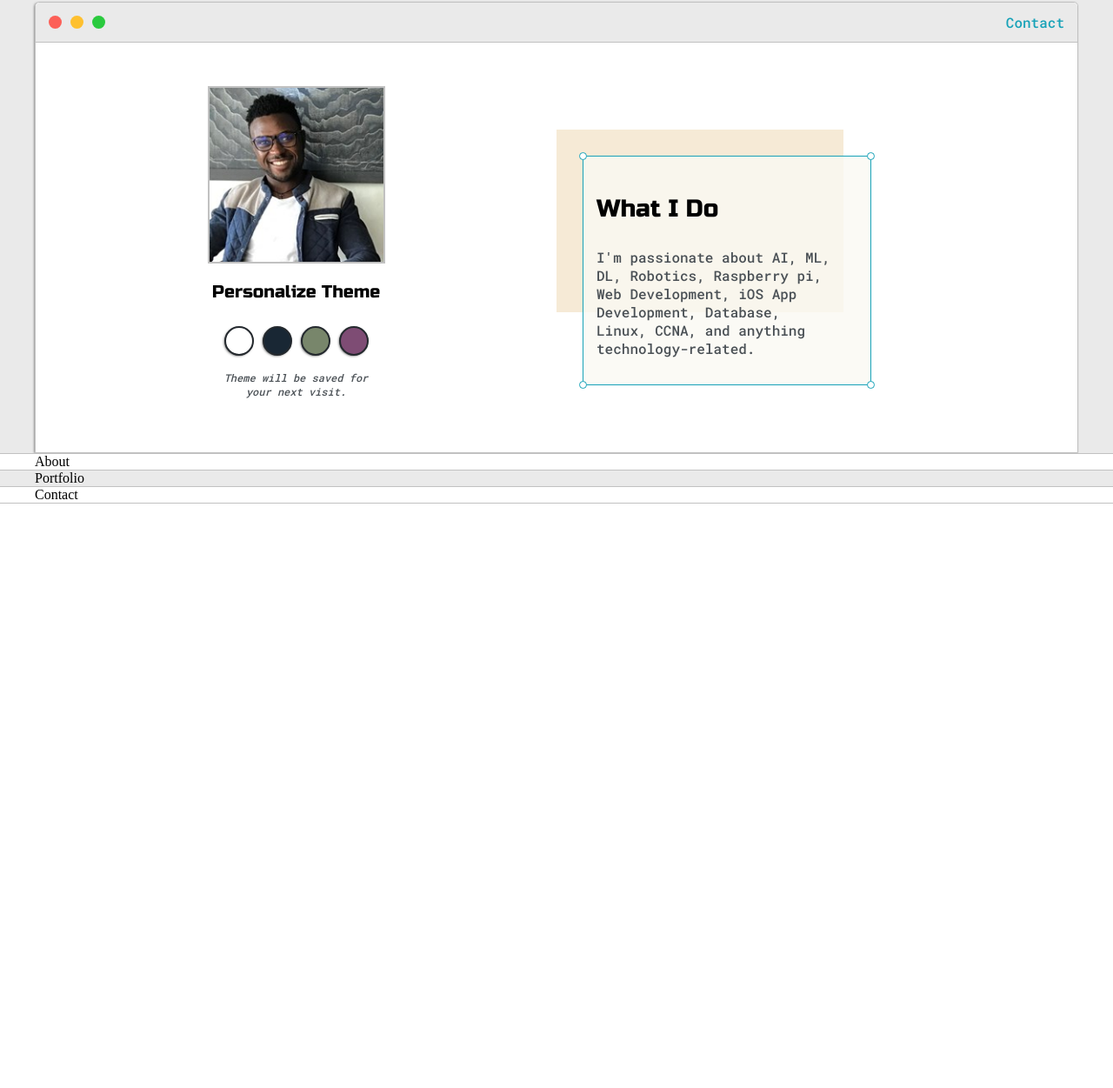
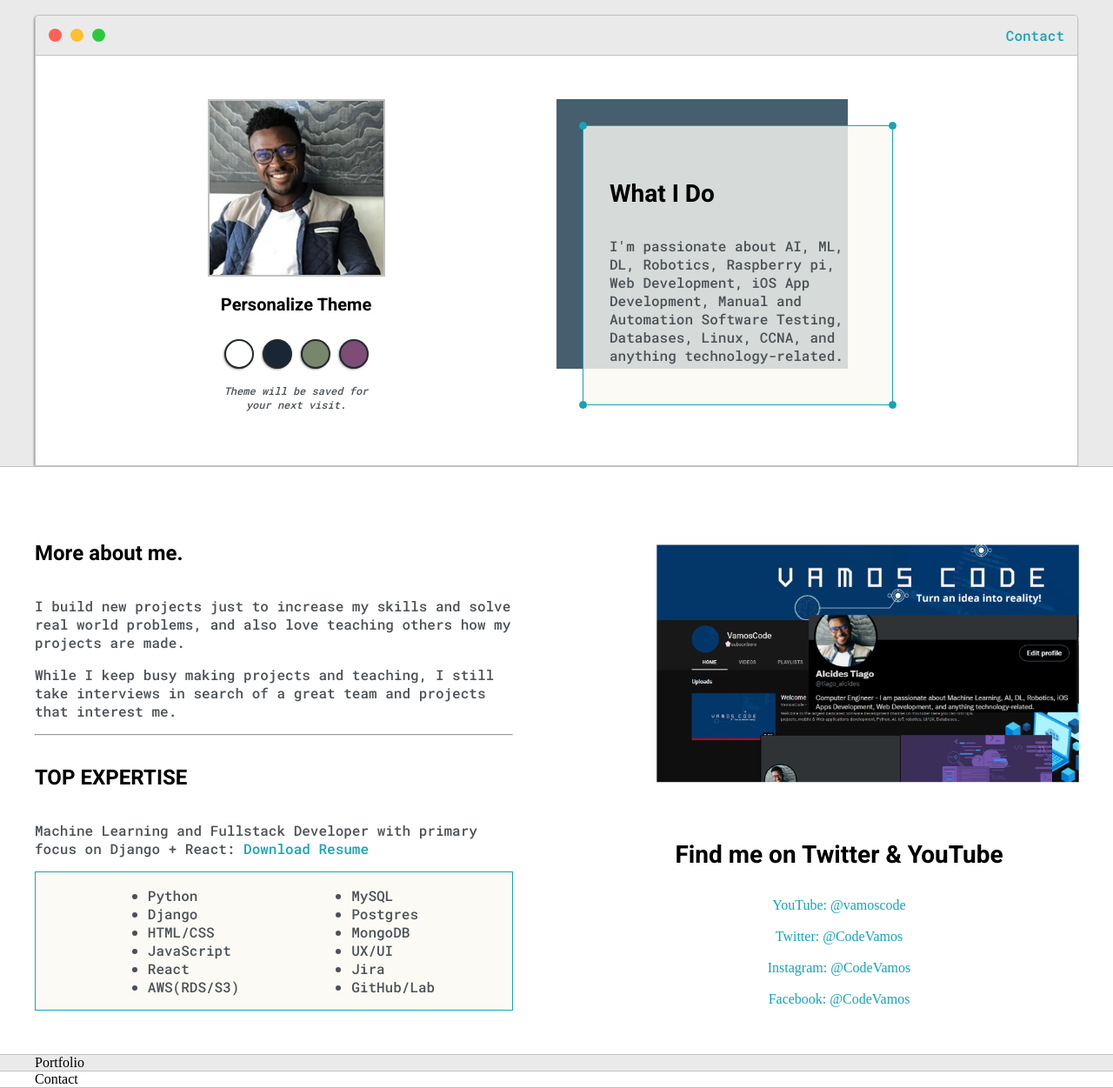
Before and after one commit to AlcidesTiago/mywebsite, a plain HTML site: page index.html in a window 1280 px wide. Shown: the part 159-1410 px from the top of the page at 87% size. Before the commit the page ends 800 px from the top, so only its background shows below. Drawn offline with Linux system fonts and the light colour scheme.

Commit message:
About section done

```diff
--- a/default.css
+++ b/default.css
@@ -14,7 +14,8 @@
     --secondaryTextColor: #4b5156;
     --themeDotBorder: #24292e;
     --previewBg: rgb(251, 249, 243, 0.8);
-    --previewShadow: #f6ead6;
+    --previewShadow01: #f6ead6;
+    --previewShadow02: #455f6e;
 }
 
 html,
@@ -31,7 +32,10 @@ h5,
 h6,
 strong {
     color: var(--mainText);
-    font-family: 'Russo One', sans-serif;
+    /* font-family: 'Russo One', sans-serif; */
+    /* font-family: 'Arimo', sans-serif; */
+    /* font-family: 'Ubuntu', sans-serif; */
+    font-family: 'Heebo', sans-serif;
     font-weight: 500;
 }
 
@@ -106,8 +110,10 @@ textarea {
     border: 1px solid var(--borderColor);
     border-radius: 5px 5px 0 0;
     -box-shadow: -1px 1px 3px -1px rgba(0, 0, 0, 0.75);
-    -webkit-box-shadow: -1px 1px 3px -1px rgba(0, 0, 0, 0.75);
+    /* -webkit-box-shadow: -1px 1px 3px -1px rgba(0, 0, 0, 0.75);
+    box-shadow: -1px 1px 3px -1px rgba(0, 0, 0, 0.75); */
     -moz-box-shadow: -1px 1px 3px -1px rgba(0, 0, 0, 0.75);
+    box-shadow: -1px 1px 3px -1px rgba(0, 0, 0, 0.75);
     display: grid;
     grid-template-columns: 1fr 1fr;
     /* grid-template-rows: 3em 30em; */
@@ -182,7 +188,7 @@ textarea {
     width: 30px;
     background-color: black;
     border-radius: 50px;
-    -box-shadow: -1px 1px 3px -1px rgba(0, 0, 0, 0.75);
+    box-shadow: -1px 1px 3px -1px rgba(0, 0, 0, 0.75);
     -webkit-box-shadow: -1px 1px 3px -1px rgba(0, 0, 0, 0.75);
     -moz-box-shadow: -1px 1px 3px -1px rgba(0, 0, 0, 0.75);
     margin: 5px;
@@ -230,18 +236,23 @@ textarea {
 }
 
 #preview-shadow {
-    background-color: var(--previewShadow);
-    width: 300px;
-    height: 180px;
+    /* background-color: var(--previewShadow); */
+    background-color: var(--previewShadow02);
+    width: 305px;
+    height: 280px;
     padding-left: 30px;
     padding-top: 30px;
 }
 
 #preview {
-    width: 300px;
+    width: 305px;
     border: 1.5px solid #17a2b8;
     background-color: var(--previewBg);
-    padding: 15px;
+    /* padding: 30px; */
+    padding-left: 30px;
+    padding-top: 30px;
+    padding-bottom: 30px;
+    padding-right: 20px;
     position: relative;
 }
 
@@ -257,22 +268,54 @@ textarea {
 #corner-tl {
     top: -5px;
     left: -5px;
+    background-color: #17a2b8;
 }
 
 #corner-tr {
     top: -5px;
     right: -5px;
+    background-color: #17a2b8;
 }
 
 #corner-br {
     bottom: -5px;
     right: -5px;
+    background-color: #17a2b8;
 }
 
 #corner-bl {
     bottom: -5px;
     left: -5px;
+    background-color: #17a2b8;
 }
+
+.about-wrapper {
+    display: grid;
+    grid-template-columns: repeat(auto-fit, minmax(320px, 1fr));
+    padding-bottom: 50px;
+    padding-top: 50px;
+    gap: 100px;
+}
+
+#skills {
+    display: flex;
+    justify-content: space-evenly;
+    border: 1.5px solid #17a2b8;
+    background-color: var(--previewBg);
+}
+
+#social_image {
+    width: 112%;
+}
+
+.social-links {
+    display: grid;
+    align-content: center;
+    text-align: center;
+}
+
+
+/* .about-me  */
 
 @media screen and (max-width: 1200px) {
     .main-container {
--- a/index.html
+++ b/index.html
@@ -9,18 +9,25 @@
 <!--##################################################-->
 <!--##################################################-->
 <html>
+
 <Head>
     <title>Alcides Tiago</title>
 
-        <meta name="viewport" content="width=device-width, initial-scale=1, maximum-scale=1, minimum-scale=1"/>
+    <!-- <meta name="viewport" content="width=device-width, initial-scale=1, maximum-scale=1, minimum-scale=1" /> -->
+    <!-- <link href="https://fonts.googleapis.com/css2?family=Arimo:wght@400;500&display=swap" rel="stylesheet"> -->
+    <!-- <link href="https://fonts.googleapis.com/css2?family=Ubuntu:wght@500&display=swap" rel="stylesheet"> -->
+    <!-- <link href="https://fonts.googleapis.com/css2?family=Ubuntu:wght@700&display=swap" rel="stylesheet"> -->
+    <!-- <link href="https://fonts.googleapis.com/css2?family=Russo+One&display=swap" rel="stylesheet"> -->
+    <link href="https://fonts.googleapis.com/css2?family=Heebo:wght@700&display=swap" rel="stylesheet">
+    <link href="https://fonts.googleapis.com/css2?family=Arimo:wght@500&display=swap" rel="stylesheet">
+    <link href="https://fonts.googleapis.com/css2?family=Roboto+Mono:wght@500&display=swap" rel="stylesheet">
 
-        <link href="https://fonts.googleapis.com/css2?family=Russo+One&display=swap" rel="stylesheet">
-        <link href="https://fonts.googleapis.com/css2?family=Roboto+Mono:wght@500&display=swap" rel="stylesheet">
 
 
     <link rel="stylesheet" type="text/css" href="default.css">
 
 </Head>
+
 <body>
     <section class="s1">
         <div class="main-container">
@@ -44,7 +51,7 @@
                 </div>
 
                 <div class="Left-column">
-                        <img id="profile_pic"src="images/AlcidesTiago.jpeg">
+                    <img id="profile_pic" src="images/AlcidesTiago.jpeg">
                     <h5 style="text-align: center; line-height: 0;">Personalize Theme</h5>
 
                     <div id="theme-options-wrapper">
@@ -64,9 +71,7 @@
                             <div id="corner-tl" class="corner"></div>
                             <div id="corner-tr" class="corner"></div>
                             <h3>What I Do</h3>
-                                <p> I'm passionate about AI, ML, DL, Robotics,
-                                    Raspberry pi,<br> Web Development, iOS App Development,
-                                    Database, <br>Linux, CCNA, and anything technology-related.</p>
+                            <p> I'm passionate about AI, ML, DL, Robotics, Raspberry pi,<br> Web Development, iOS App Development, Manual and Automation Software Testing, Databases, Linux, CCNA, and anything technology-related.</p>
                             <div id="corner-br" class="corner"></div>
                             <div id="corner-bl" class="corner"></div>
                         </div>
@@ -81,7 +86,61 @@
 
     <section class="s2">
         <div class="main-container">
-                About
+            <div class="about-wrapper">
+                <div class="about-me">
+                    <h4>More about me.</h4>
+
+                    <p>I build new projects just to increase my skills and solve real world problems, and also love teaching others how my projects are made.</p>
+
+                    <p>While I keep busy making projects and teaching, I still take interviews in search of a great team and projects that interest me.</p>
+
+                    <hr>
+
+                    <h4>TOP EXPERTISE</h4>
+
+                    <p>Machine Learning and Fullstack Developer with primary focus on Django + React: <a target="_blank" href="images/ALCIDES TIAGO'S-CV-EN.pdf">Download Resume</a>
+                    </p>
+                    <div id="skills">
+                        <ul>
+                            <li>Python</li>
+                            <li>Django</li>
+                            <li>HTML/CSS</li>
+                            <li>JavaScript</li>
+                            <li>React</li>
+                            <li>AWS(RDS/S3)</li>
+                        </ul>
+
+                        <ul>
+                            <li>MySQL</li>
+                            <li>Postgres</li>
+                            <li>MongoDB</li>
+                            <li>UX/UI</li>
+                            <li>Jira</li>
+                            <li>GitHub/Lab</li>
+                        </ul>
+
+                    </div>
+
+                </div>
+
+                <div class="social-links">
+                    <img id="social_image" src="images/follow.png">
+                    <h3>Find me on Twitter & YouTube</h3>
+
+                    <a target="_blank" href="https://www.youtube.com/channel/UC3IyLWQR6ud6kAnTwylHoHw">YouTube: @vamoscode</a>
+                    <br>
+                    <a target="_blank" href="https://twitter.com/CodeVamos">Twitter: @CodeVamos</a>
+                    <br>
+                    <a target="_blank" href="https://www.facebook.com/VamosCode">Instagram: @CodeVamos</a>
+                    <br>
+                    <a target="_blank" href="https://www.facebook.com/VamosCode">Facebook: @CodeVamos</a>
+
+
+
+
+                </div>
+            </div>
+
         </div>
     </section>
 
@@ -98,4 +157,5 @@
     </section>
 
 </body>
+
 </html>
```
Also changed, not shown: images/Dennis.jpg (added), images/customer-dash.jpg (added), images/dash.jpg (added), images/desktop wallpaper.jpg (added), images/ecom.jpg (added), images/follow.png (added), images/follow1.jpg (added), images/lab-dash.jpg (added), images/membership site.jpg (added), images/pdf-report.jpg (added), images/results.jpg (added), images/sample-form.jpg (added), 1 other file. Lines whose indentation alone changed are shown as unchanged.
